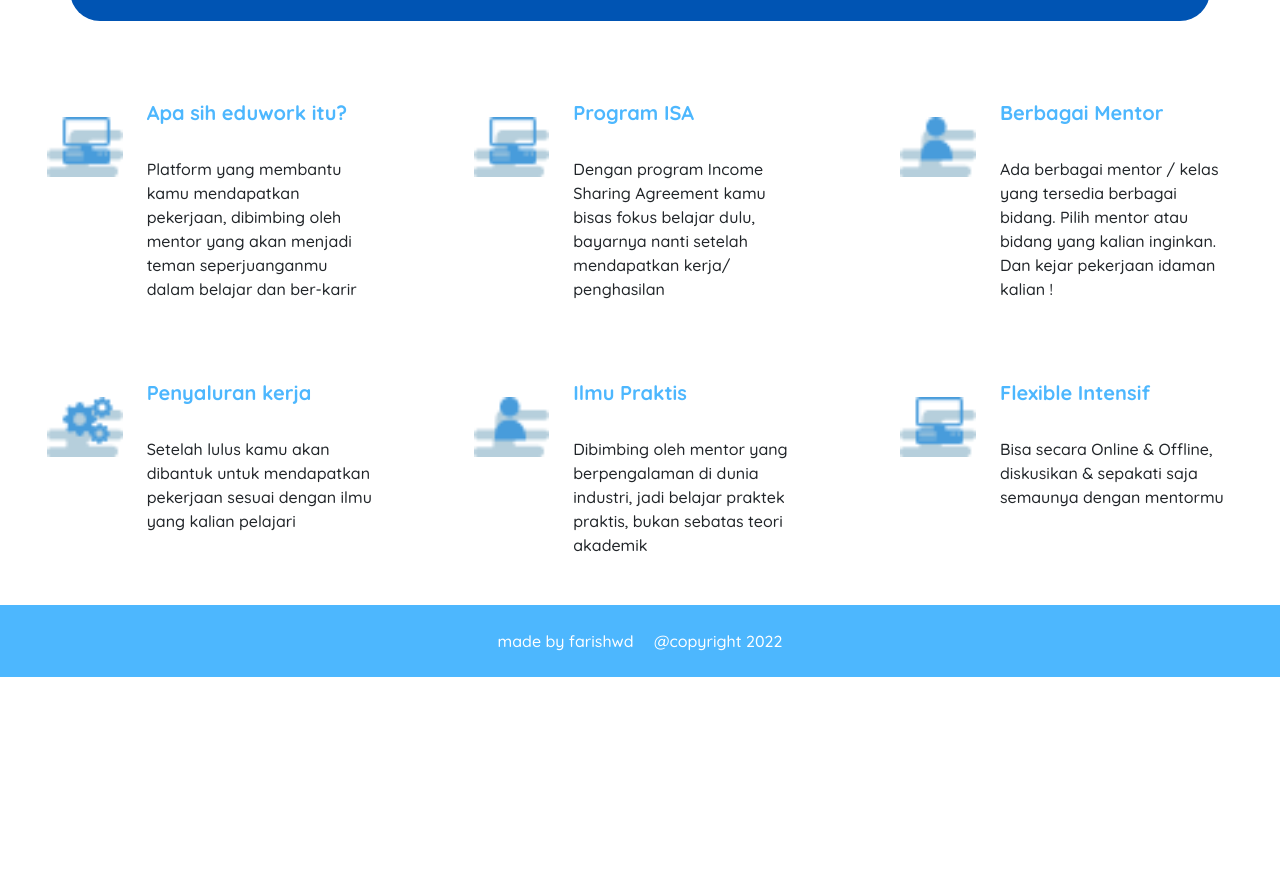
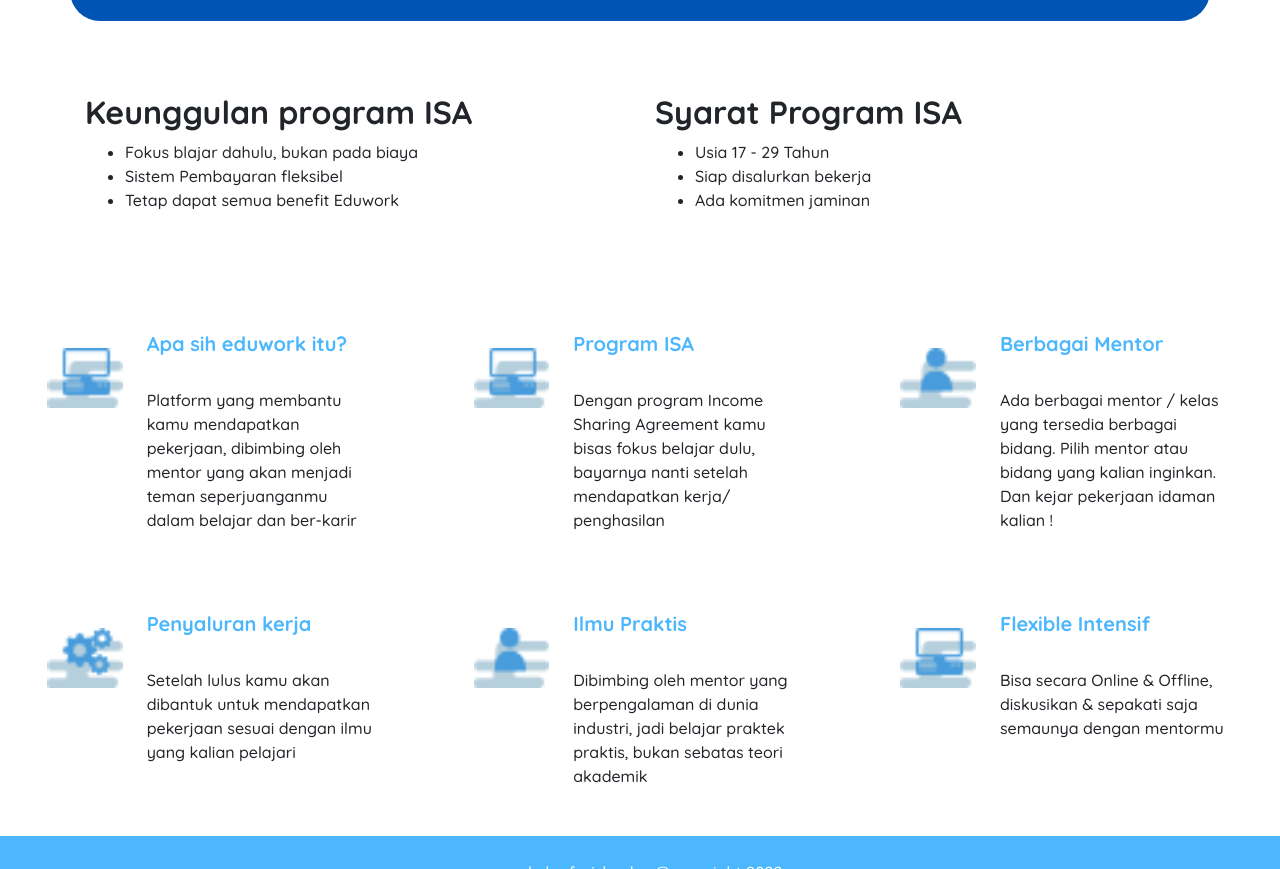
Before and after one commit to farishuwaidi/latihan-git, a plain HTML site: page index.html in a window 1280 px wide. Shown: the part 2790-3659 px from the top of the page. Before the commit the page ends 3467 px from the top, so only its background shows below. Drawn offline with nearby package versions, Linux system fonts and the light colour scheme.

Commit message:
[ADD] benefit nda syarat ISA

```diff
--- a/index.html
+++ b/index.html
@@ -11,7 +11,7 @@
 </head>
 <body>
     <!-- Navbar -->
-    <nav class="navbar navbar-expand-lg navbar-light bg-light d-flex justify-content-between sticky-top py-3">
+    <nav class="navbar navbar-expand-lg navbar-light bg-light bg-light d-flex justify-content-between sticky-top py-3">
         <a class="navbar-brand ml-4" href="#">
             <img src="/img/logo3.png" height="30" class="d-inline-block align-top" alt="logo">
         </a>
@@ -104,6 +104,24 @@
                    <h2 class="font-weight-bold">Belum punya uang? tenang dengan Metode ISA kamu bisa belajar tanpa modal (Rp. 0,-)</h2>
                    <p class="font-weight-bold h5">Dengan program Income Sharing Agreement, kamu bisa fokus belajar dulu, bayarnya nanti setelah mendapatkan kerja / penghasilan.</p>
                 </div>
+            </div>
+        </div>
+        <div class="row mt-5 py-4">
+            <div class="col-lg-6">
+                <h2 class="font-weight-bold">Keunggulan program ISA</h2>
+                <ul>
+                    <li>Fokus blajar dahulu, bukan pada biaya</li>
+                    <li>Sistem Pembayaran fleksibel</li>
+                    <li>Tetap dapat semua benefit Eduwork</li>
+                </ul>
+            </div>
+            <div class="col-lg-6">
+                <h2 class="font-weight-bold">Syarat Program ISA</h2>
+                <ul>
+                    <li>Usia 17 - 29 Tahun</li>
+                    <li>Siap disalurkan bekerja</li>
+                    <li>Ada komitmen jaminan</li>
+                </ul>
             </div>
         </div>
     </div>
```
